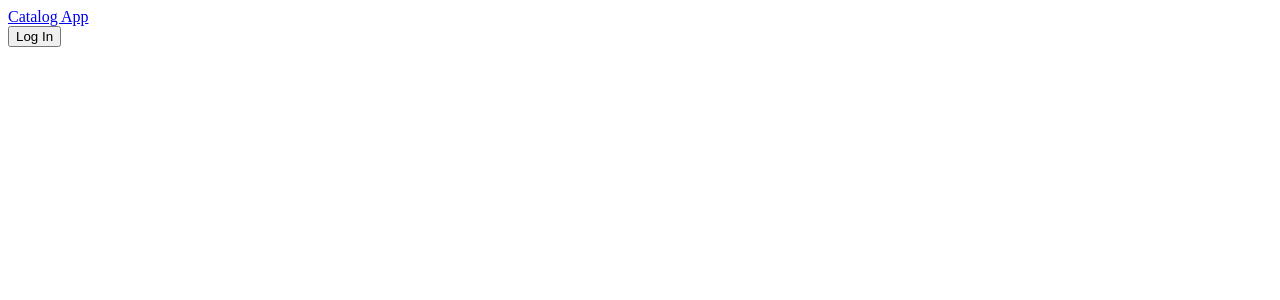
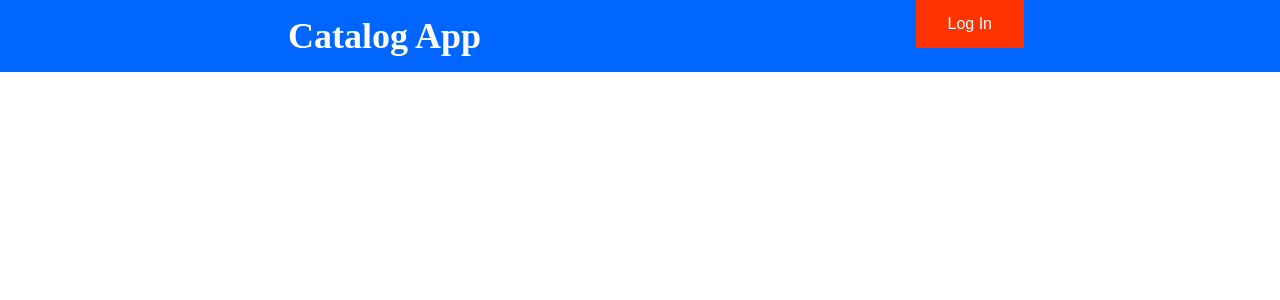
Before and after one commit to kvega/fswd-project4, a Flask app: page / in a window 1280 px wide. Shown: the top 300 px of the page. Run offline with Flask 2, Linux system fonts and the light colour scheme.

Commit message:
Started some work on styling navbar

```diff
--- a/src/static/style.css
+++ b/src/static/style.css
@@ -0,0 +1,50 @@
+* {
+    box-sizing: border-box;
+    max-width: 100%;
+}
+
+html, body {
+    margin: 0;
+    padding: 0;
+    width: 100%;
+    height: 100%;
+}
+
+/* Add background to the top navigation */
+.topnav {
+    position: relative;
+    overflow: hidden;
+    background-color: #0066ff;
+    padding-left: 20%;
+    padding-right: 20%;
+    text-align: center;
+    height: 10%;
+}
+
+.home {
+    float: left;
+    background-color: #0066ff;
+    color: white;
+    padding: 15px 32px;
+    text-align: center;
+    text-decoration: none;
+    display: inline-flex;
+    font-size: 36px;
+    font-weight: bold;
+    height: 100%;
+}
+
+.button {
+
+    background-color: #ff3300; /* Darkish orange */
+    border: none;
+    color: white;
+    padding: 15px 32px;
+
+    text-align: center;
+    text-decoration: none;
+    display: inline-block;
+    font-size: 16px;
+    float: right;
+    height: 100%;
+}
--- a/src/templates/header.html
+++ b/src/templates/header.html
@@ -1,8 +1,4 @@
 <div class="topnav">
-    <div class="">
-        <a class="home" href="/">Catalog App</a>
-    </div>
-    <div class="login">
-        <button type="button" name="login">Log In</button>
-    </div>
+    <a class="home" href="/">Catalog App</a>
+    <button class="button" type="button" name="login">Log In</button>
 </div>
--- a/src/templates/main.html
+++ b/src/templates/main.html
@@ -2,6 +2,7 @@
 <html lang="en" dir="ltr">
     <head>
         <meta charset="utf-8">
+        <link rel="stylesheet" href="../static/style.css">
         <title></title>
     </head>
     <body>
```
